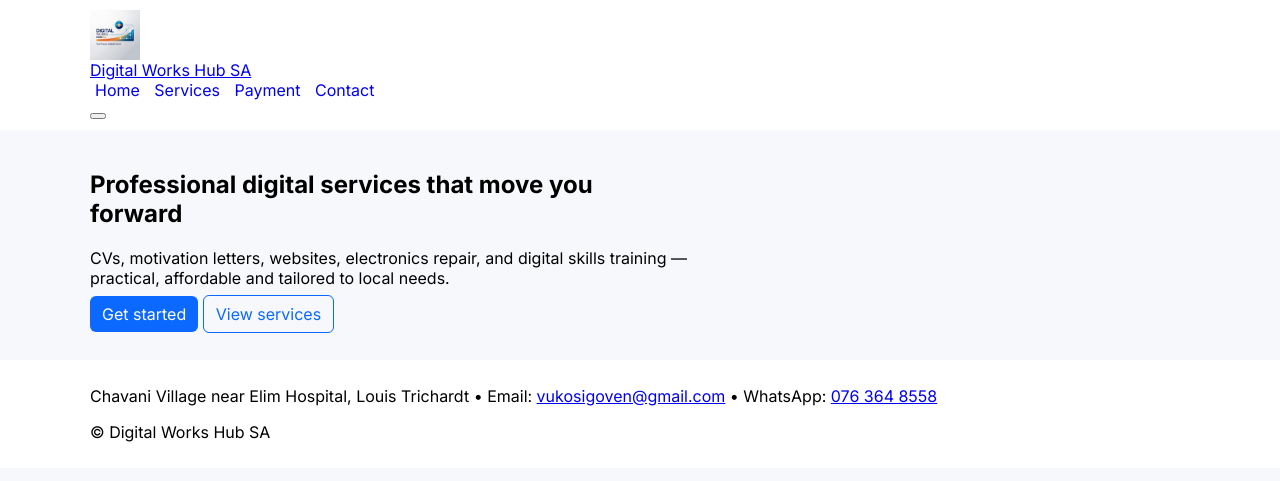
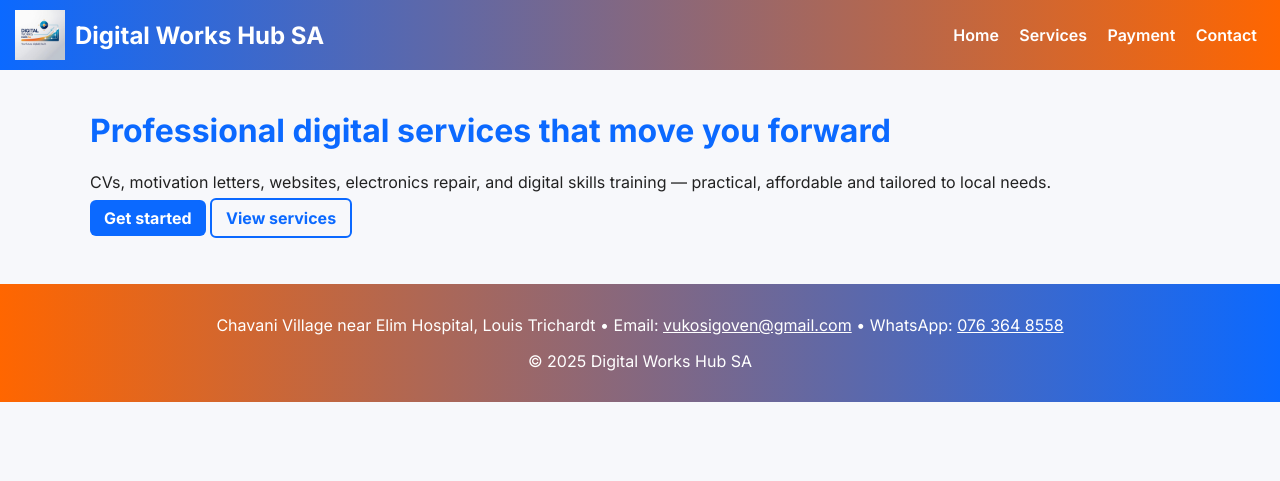
Before and after one commit to vukosigoven/digital-works-hub, a PHP site: page / in a window 1280 px wide. Shown: the top 481 px of the page. Run offline with PHP 8.4, Linux system fonts and the light colour scheme.

Commit message:
Add files via upload

```diff
--- a/index.html
+++ b/index.html
@@ -1,28 +1,35 @@
 <!DOCTYPE html>
 <html lang="en">
 <head>
-  <meta charset="utf-8" />
-  <meta name="viewport" content="width=device-width,initial-scale=1" />
-  <title>Digital Works Hub SA — Home</title>
+  <meta charset="utf-8">
+  <meta name="viewport" content="width=device-width, initial-scale=1">
+  <title>Home - Digital Works Hub SA</title>
   <link href="https://fonts.googleapis.com/css2?family=Inter:wght@300;400;600;700;800&display=swap" rel="stylesheet">
-  <link rel="stylesheet" href="css/styles.css" />
-  <script src="js/include.js" defer></script>
-  <script src="js/menu.js" defer></script>
+  <link rel="stylesheet" href="styles.css">
 </head>
 <body>
-  <div id="header-placeholder"></div>
-  <main class="site-main container">
-    <section class="hero">
-      <div class="hero-left">
-        <h1>Professional digital services that move you forward</h1>
-        <p class="lead">CVs, motivation letters, websites, electronics repair, and digital skills training — practical, affordable and tailored to local needs.</p>
-        <p class="ctas">
-          <a class="btn btn-primary" href="contact.html">Get started</a>
-          <a class="btn btn-outline" href="services.html">View services</a>
-        </p>
-      </div>
-    </section>
-  </main>
-  <div id="footer-placeholder"></div>
+<header>
+  <img src="logo.png" alt="Digital Works Hub SA logo" class="logo" />
+  <span class="brand-text">Digital Works Hub SA</span>
+  <nav>
+    <a href="index.html">Home</a>
+    <a href="services.html">Services</a>
+    <a href="eft-payment.html">Payment</a>
+    <a href="contact.html">Contact</a>
+  </nav>
+</header>
+<div class="container">
+  <h1>Professional digital services that move you forward</h1>
+  <p>CVs, motivation letters, websites, electronics repair, and digital skills training — practical, affordable and tailored to local needs.</p>
+  <p>
+    <a class="btn btn-primary" href="contact.html">Get started</a>
+    <a class="btn btn-outline" href="services.html">View services</a>
+  </p>
+</div>
+<footer>
+  <p>Chavani Village near Elim Hospital, Louis Trichardt • Email: <a href="mailto:vukosigoven@gmail.com" style="color:white;">vukosigoven@gmail.com</a> • WhatsApp: <a href="https://wa.me/2763648558" style="color:white;">076 364 8558</a></p>
+  <p>&copy; <span id="year"></span> Digital Works Hub SA</p>
+  <script>document.getElementById('year').textContent=new Date().getFullYear();</script>
+</footer>
 </body>
 </html>
--- a/styles.css
+++ b/styles.css
@@ -1,208 +1,79 @@
-/* ===== Reset & base ===== */
-:root{
-  --accent:#ff6600;
-  --accent-dark:#e65c00;
-  --muted:#6b7280;
-  --bg:#f7f8fb;
-  --nav-bg:#0b1220;
-  --card:#ffffff;
-  --brand-blue:#004080;
+
+body{
+  font-family:Inter,sans-serif;
+  margin:0;
+  background:#f7f8fb;
+  color:#222;
 }
-
-*{box-sizing:border-box}
-html,body{height:100%}
-body{
-  margin:0;
-  font-family:Inter, "Segoe UI", system-ui, -apple-system, "Helvetica Neue", Arial;
-  background:var(--bg);
-  color:#222;
-  -webkit-font-smoothing:antialiased;
-  -moz-osx-font-smoothing:grayscale;
-  line-height:1.5;
+header{
+  background:linear-gradient(90deg,#0b69ff,#ff6600);
+  color:#fff;
+  padding:10px 15px;
+  display:flex;
+  align-items:center;
 }
-
-/* Container */
+header img.logo{
+  height:50px;
+  width:auto;
+  margin-right:10px;
+}
+header .brand-text{
+  font-size:1.5em;
+  font-weight:bold;
+}
+nav{
+  margin-left:auto;
+}
+nav a{
+  color:#fff;
+  margin:0 8px;
+  text-decoration:none;
+  font-weight:600;
+}
+nav a:hover{
+  text-decoration:underline;
+}
 .container{
-  width:min(1100px, 94%);
+  width:92%;
+  max-width:1100px;
   margin:0 auto;
+  padding:20px 0;
 }
-
-/* ===== Header / Nav ===== */
-.site-header{
-  background: linear-gradient(90deg,var(--nav-bg), #1b2b45 60%);
-  color:white;
+h1,h2{
+  color:#0b69ff;
 }
-.header-inner{
-  display:flex;
-  gap:1rem;
-  align-items:center;
-  justify-content:space-between;
-  padding:14px 0;
-}
-.brand{
-  display:flex;
-  gap:12px;
-  align-items:center;
+.btn{
+  padding:8px 14px;
+  border-radius:6px;
   text-decoration:none;
-  color:inherit;
-}
-.logo{
-  height:54px;
-  width:auto;
-  border-radius:8px;
-  object-fit:cover;
-  background:rgba(255,255,255,0.03);
-  padding:6px;
-}
-.brand-text{
-  font-weight:700;
-  letter-spacing:0.2px;
-  font-size:1.15rem;
-}
-
-/* Nav */
-.main-nav a{
-  color:rgba(255,255,255,0.95);
-  text-decoration:none;
-  margin-left:14px;
-  font-weight:600;
-  padding:8px 10px;
-  border-radius:8px;
-}
-.main-nav a:hover{background:rgba(255,255,255,0.05)}
-.main-nav a.active{background:rgba(255,255,255,0.08)}
-
-/* ===== Hero ===== */
-.hero{
-  background: linear-gradient(180deg, rgba(255,102,0,0.06), rgba(255,255,255,0));
-  padding:48px 0;
-}
-.hero-inner{
-  display:flex;
-  gap:28px;
-  align-items:center;
-  justify-content:space-between;
-  flex-wrap:wrap;
-}
-.hero-copy{flex:1 1 480px}
-.hero-copy h1{
-  margin:0 0 12px;
-  font-size:2.1rem;
-  color:var(--nav-bg);
-}
-.lead{
-  margin:0 0 18px;
-  color:var(--muted);
-  font-size:1.05rem;
-}
-
-/* Hero art card */
-.hero-art{flex:0 0 260px}
-.card-glow{
-  background:linear-gradient(135deg,#fff, #f8fbff);
-  border-radius:12px;
-  padding:16px;
-  box-shadow: 0 12px 30px rgba(2,6,23,0.08), 0 2px 6px rgba(2,6,23,0.06);
-  border:1px solid rgba(10,22,44,0.03);
-}
-
-/* Buttons */
-.btn{
-  display:inline-block;
-  text-decoration:none;
-  padding:10px 16px;
-  border-radius:8px;
-  font-weight:700;
-  letter-spacing:0.2px;
+  font-weight:bold;
 }
 .btn-primary{
-  background:var(--accent);
-  color:white;
-  box-shadow: 0 8px 18px rgba(255,102,0,0.12);
+  background:#0b69ff;
+  color:#fff;
 }
-.btn-primary:hover{background:var(--accent-dark)}
-.btn-ghost{
-  background:transparent;
-  color:var(--nav-bg);
-  border:1px solid rgba(11,18,32,0.08);
+.btn-primary:hover{
+  background:#084ccc;
 }
-.btn-ghost:hover{transform:translateY(-2px)}
-
-/* ===== Services grid ===== */
-.services-grid{padding:36px 0}
-.services-grid h2{margin-top:0;color:var(--brand-blue)}
-.grid{
-  display:grid;
-  grid-template-columns:repeat(auto-fit,minmax(260px,1fr));
-  gap:18px;
-  margin-top:18px;
+.btn-outline{
+  border:2px solid #0b69ff;
+  color:#0b69ff;
 }
-.service{
-  background:var(--card);
-  padding:18px;
-  border-radius:12px;
-  box-shadow: 0 8px 24px rgba(12,18,40,0.04);
-  border:1px solid rgba(12,18,40,0.03);
+.btn-outline:hover{
+  background:#0b69ff;
+  color:#fff;
 }
-.service h3{margin-top:0;color:var(--accent)}
-.link-small{display:inline-block;margin-top:10px;color:var(--nav-bg);font-weight:700;text-decoration:none}
-
-/* Testimonial */
-.testimonial-section{
-  padding:24px 0;
+.service-detail{
+  background:#fff;
+  margin:10px 0;
+  padding:10px;
+  border-radius:6px;
+  box-shadow:0 2px 6px rgba(0,0,0,0.05);
 }
-blockquote{
-  max-width:880px;
-  margin:0 auto;
-  background:linear-gradient(90deg, #fff,#fbfdff);
-  padding:18px 22px;
-  border-radius:10px;
-  border-left:4px solid var(--accent);
-  color:var(--muted);
-  font-style:italic;
+footer{
+  background:linear-gradient(90deg,#ff6600,#0b69ff);
+  color:#fff;
+  text-align:center;
+  padding:15px;
+  margin-top:20px;
 }
-
-/* Small CTA & contact */
-.small-cta{padding:26px 0;text-align:center}
-.small-cta h3{margin-bottom:6px}
-
-/* ===== Forms ===== */
-.contact-form form{
-  background:var(--card);
-  padding:18px;
-  border-radius:10px;
-  box-shadow: 0 6px 18px rgba(12,18,40,0.04);
-  border:1px solid rgba(12,18,40,0.03);
-}
-label{display:block;margin:10px 0 6px;font-weight:600}
-input[type="text"], input[type="email"], textarea{
-  width:100%;
-  padding:10px 12px;
-  border-radius:8px;
-  border:1px solid #d6dbe6;
-  font-size:1rem;
-}
-.form-actions{margin-top:12px;display:flex;gap:10px;flex-wrap:wrap;align-items:center}
-
-/* ===== Footer ===== */
-.site-footer{
-  margin-top:36px;
-  background:transparent;
-  padding:22px 0;
-}
-.footer-inner{
-  display:flex;
-  gap:8px;
-  flex-direction:column;
-  align-items:center;
-  color:var(--muted);
-  font-size:0.95rem;
-}
-
-/* Responsive */
-@media (max-width:760px){
-  .header-inner{flex-direction:column;align-items:flex-start;gap:8px;padding:12px 0}
-  .main-nav{display:flex;flex-wrap:wrap;gap:8px}
-  .hero-inner{flex-direction:column;align-items:flex-start}
-  .hero-art{order:2}
-}
```
Also changed, not shown: contact.html (+24 -13 lines), eft-payment.html (+21 -10 lines), services.html (+21 -10 lines).
